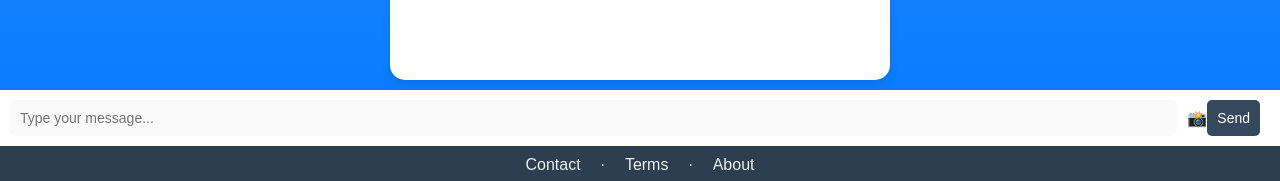
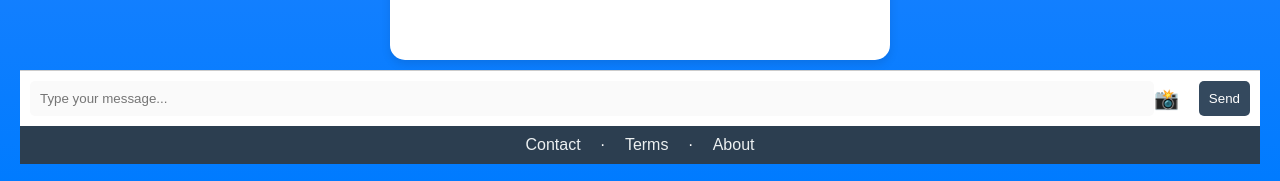
Before and after one commit to brokendished/take3, a React (Create React App) app: page / in a window 1280 px wide. Shown: the part 616-797 px from the top of the page. Built offline with nearby package versions, Linux system fonts and the light colour scheme.

Commit message:
Update ChatbotChat.css

```diff
--- a/src/ChatbotChat.css
+++ b/src/ChatbotChat.css
@@ -6,6 +6,8 @@
   justify-content: flex-start;
   height: 100vh;
   background: linear-gradient(to top, #007bff, #4e8dff); /* Background gradient for professionalism */
+  padding: 20px;
+  box-sizing: border-box;
 }
 
 /* Chat Window */
@@ -21,6 +23,7 @@
   border-radius: 15px;
   box-shadow: 0px 4px 10px rgba(0, 0, 0, 0.1); /* Subtle shadow to make it pop */
   margin-bottom: 10px;
+  margin-top: 20px; /* Added space from top */
 }
 
 /* Individual Messages */
@@ -29,6 +32,8 @@
   border-radius: 10px;
   margin: 5px 0;
   font-size: 14px;
+  max-width: 80%; /* Limits the size of messages */
+  word-wrap: break-word; /* Ensures long text breaks to fit inside */
 }
 
 .bot {
@@ -43,14 +48,6 @@
   align-self: flex-end;
 }
 
-input,
-button {
-  padding: 10px;
-  border-radius: 5px;
-  font-size: 14px;
-  margin-right: 10px;
-}
-
 /* Input Area */
 .input-area {
   display: flex;
@@ -58,23 +55,37 @@ button {
   align-items: center;
   width: 100%;
   padding: 10px;
+  border-top: 1px solid #ccc;
+  background-color: white;
 }
 
 input {
   flex: 1;
   border: 1px solid #ccc;
   background-color: #fafafa;
+  padding: 10px;
+  border-radius: 5px;
 }
 
 button {
   background-color: #007bff;
   color: white;
   border: none;
+  padding: 10px 15px;
   cursor: pointer;
+  margin-left: 10px;
+  border-radius: 5px;
 }
 
 button:hover {
   background-color: #0056b3;
+}
+
+/* File Upload Button */
+.upload-button {
+  cursor: pointer;
+  font-size: 20px;
+  margin-right: 10px;
 }
 
 /* Image preview */
@@ -102,11 +113,3 @@ footer a {
 footer a:hover {
   text-decoration: underline;
 }
-
-/* Video display styles */
-#local-video, #remote-video {
-  display: none;
-  width: 100%;
-  max-width: 500px;
-  margin-top: 10px;
-}
```
